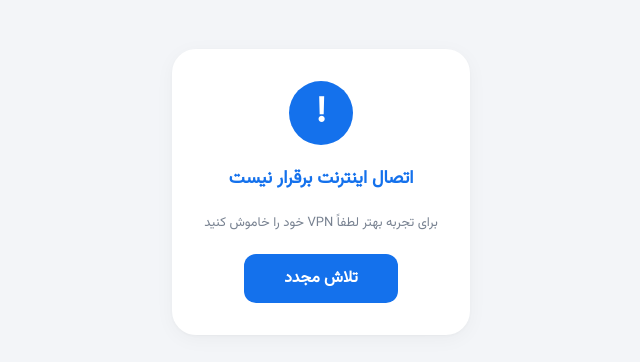
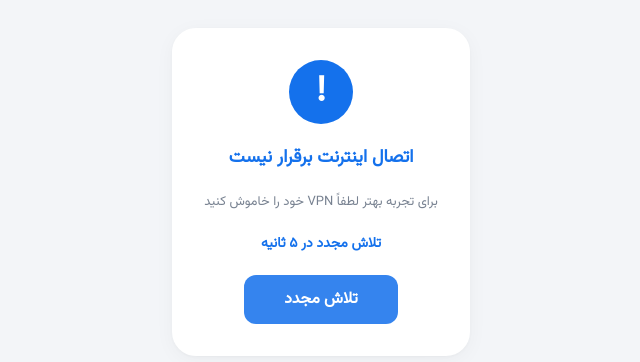
Before and after one commit to elamirch/gordeh-mobile, a website: page www/index.html in a window 1280 px wide. Shown: the part 208-570 px from the top of the page, without its empty margins (319-959 px from the left). Drawn offline with Linux system fonts and the light colour scheme; no server answers.

Commit message:
Splash screen improved

```diff
--- a/www/assets/scripts.js
+++ b/www/assets/scripts.js
@@ -1,24 +1,71 @@
 const TARGET_URL = 'https://gordeh.com/panel';
 const PROBE_TIMEOUT_MS = 5000;
-const RETRY_INTERVAL_MS = 5000;
+const RETRY_COUNTDOWN_SECONDS = 5;
 
 const loadingCard = document.getElementById('loading-card');
 const offlineCard = document.getElementById('offline-card');
 const retryBtn = document.getElementById('retry-btn');
+const btnLabel = document.getElementById('btn-label');
+const countdownEl = document.getElementById('countdown');
 
-let retryTimer = null;
+const FA_DIGITS = ['۰', '۱', '۲', '۳', '۴', '۵', '۶', '۷', '۸', '۹'];
+
+let countdownTimer = null;
+let isChecking = false;
+
+function toFaDigits(num) {
+    return String(num)
+        .split('')
+        .map((d) => FA_DIGITS[Number(d)] ?? d)
+        .join('');
+}
+
+function stopCountdown() {
+    if (countdownTimer) {
+        clearInterval(countdownTimer);
+        countdownTimer = null;
+    }
+    if (countdownEl) countdownEl.textContent = '';
+}
+
+function setChecking(checking) {
+    isChecking = checking;
+    retryBtn.disabled = checking;
+    retryBtn.classList.toggle('loading', checking);
+    btnLabel.textContent = checking ? 'در حال بررسی...' : 'تلاش مجدد';
+}
+
+function startCountdown() {
+    stopCountdown();
+
+    let remaining = RETRY_COUNTDOWN_SECONDS;
+    countdownEl.textContent = 'تلاش مجدد در ' + toFaDigits(remaining) + ' ثانیه';
+
+    countdownTimer = setInterval(() => {
+        remaining -= 1;
+        if (remaining <= 0) {
+            stopCountdown();
+            checkConnection();
+        } else {
+            countdownEl.textContent = 'تلاش مجدد در ' + toFaDigits(remaining) + ' ثانیه';
+        }
+    }, 1000);
+}
 
 function showOffline() {
     loadingCard.classList.add('hidden');
     offlineCard.classList.remove('hidden');
-
-    if (!retryTimer) {
-        retryTimer = setInterval(checkConnection, RETRY_INTERVAL_MS);
-    }
+    startCountdown();
 }
 
 function checkConnection() {
+    if (isChecking) return;
+
+    stopCountdown();
+    setChecking(true);
+
     if (!navigator.onLine) {
+        setChecking(false);
         showOffline();
         return;
     }
@@ -37,6 +84,7 @@
         })
         .catch(() => {
             clearTimeout(timeout);
+            setChecking(false);
             showOffline();
         });
 }
--- a/www/assets/styles.css
+++ b/www/assets/styles.css
@@ -84,6 +84,14 @@
     justify-content: center;
 }
 
+.countdown {
+    color: rgb(20, 113, 236);
+    font-size: 14px;
+    font-weight: 600;
+    text-align: center;
+    min-height: 20px;
+}
+
 .retry-btn {
     background: rgb(20, 113, 236);
     color: white;
@@ -98,10 +106,40 @@
     font-weight: 600;
 
     cursor: pointer;
+
+    display: inline-flex;
+    align-items: center;
+    justify-content: center;
+    gap: 8px;
+
+    transition: transform 0.08s ease, background 0.15s ease, opacity 0.15s ease;
 }
 
 .retry-btn:active {
     background: rgb(15, 90, 190);
+    transform: scale(0.96);
+}
+
+.retry-btn:disabled {
+    opacity: 0.85;
+    cursor: default;
+}
+
+.btn-spinner {
+    display: none;
+
+    width: 16px;
+    height: 16px;
+
+    border-radius: 50%;
+    border: 2px solid rgba(255, 255, 255, 0.35);
+    border-top-color: white;
+
+    animation: spin 0.8s linear infinite;
+}
+
+.retry-btn.loading .btn-spinner {
+    display: inline-block;
 }
 
 @keyframes spin {
--- a/www/index.html
+++ b/www/index.html
@@ -23,7 +23,11 @@
         <div class="icon">!</div>
         <div class="text">اتصال اینترنت برقرار نیست</div>
         <div class="hint">برای تجربه بهتر لطفاً VPN خود را خاموش کنید</div>
-        <button class="retry-btn" id="retry-btn" type="button">تلاش مجدد</button>
+        <div class="countdown" id="countdown"></div>
+        <button class="retry-btn" id="retry-btn" type="button">
+            <span class="btn-spinner"></span>
+            <span class="btn-label" id="btn-label">تلاش مجدد</span>
+        </button>
     </div>
 </body>
 </html>
```
